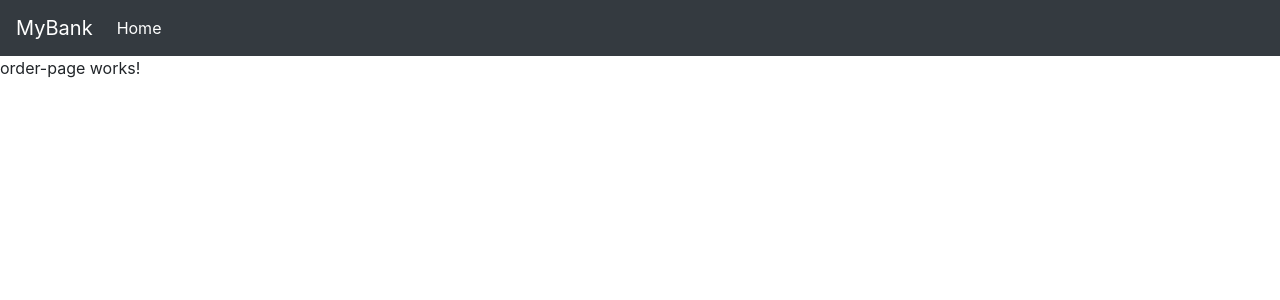
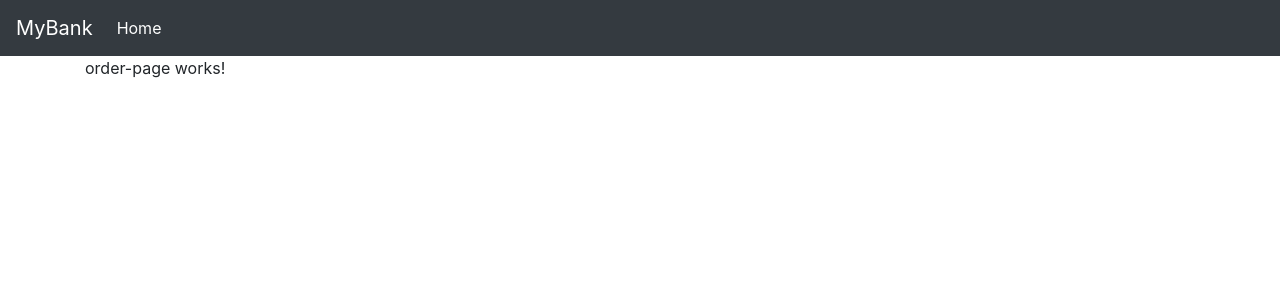
Before and after one commit to fabriciofmsilva/order-app-angular, an Angular app: page /order in a window 1280 px wide. Shown: the top 300 px of the page. Built offline with nearby package versions, Linux system fonts and the light colour scheme; what @app/core, @app/order would draw is missing.

Commit message:
#remove -aot from build

```diff
--- a/src/app/order/order-page/order-page.component.html
+++ b/src/app/order/order-page/order-page.component.html
@@ -1,3 +1,7 @@
-<p>
-  order-page works!
-</p>
+<main class="page">
+  <div class="container">
+    <p>
+      order-page works!
+    </p>
+</div>
+</main>
```
